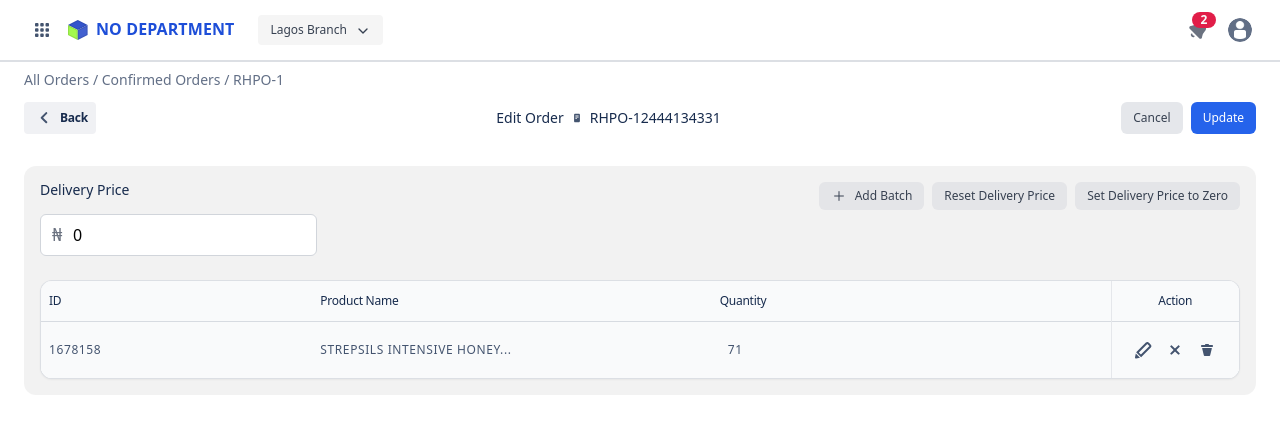
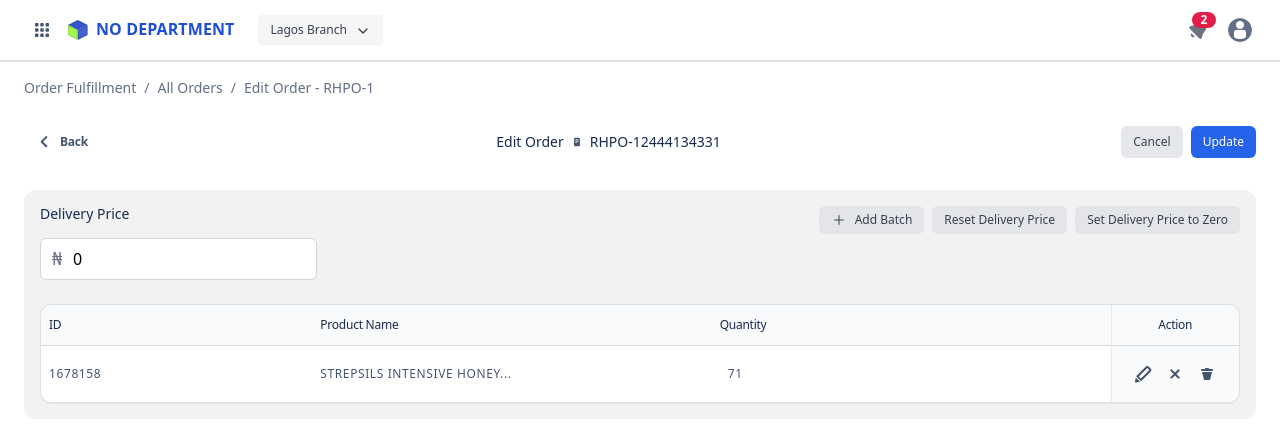
Before and after one commit to Ahamisi/rm-frontend, a Vue app: page /outbound/orders/1/edit in a window 1280 px wide. Shown: the top 442 px of the page. Built offline with nearby package versions, Linux system fonts and the light colour scheme.

Commit message:
Back button Correction

```diff
--- a/src/views/Components/ui/Breadcrumb.vue
+++ b/src/views/Components/ui/Breadcrumb.vue
@@ -1,40 +1,30 @@
 <template>
-  <nav class="flex items-center space-x-1 text-[14px] text-gray-500 mb-[12px] mt-[6px]">
-    <template v-for="(item, index) in items" :key="index">
-      <!-- Breadcrumb Item -->
-      <div class="flex items-center">
-        <!-- Link or Text -->
+  <div class="bg-white px-6 py-4">
+    <nav class="text-[#626F86] text-sm space-x-2">
+      <template v-for="(item, index) in items" :key="index">
+        <!-- Clickable breadcrumb item -->
         <router-link
-          v-if="item.to && index !== items.length - 1"
+          v-if="item.to && index < items.length - 1"
           :to="item.to"
-          class="hover:text-gray-700 transition-colors"
+          class="hover:text-gray-800"
         >
           {{ item.label }}
         </router-link>
-        <span
-          v-else
-          :class="[
-            index === items.length - 1
-              ? 'text-[#626F86] '
-              : 'text-[#626F86]'
-          ]"
-        >
-          {{ item.label }}
-        </span>
-      </div>
 
-      <!-- Separator -->
-      <div v-if="index < items.length - 1" class="flex items-center">
-        <span class="mx-1">/</span>
-      </div>
-    </template>
-  </nav>
+        <!-- Non-clickable breadcrumb item (current page) -->
+        <span v-else class="">{{ item.label }}</span>
+
+        <!-- Separator (not after last item) -->
+        <span v-if="index < items.length - 1">/</span>
+      </template>
+    </nav>
+  </div>
 </template>
 
 <script setup lang="ts">
 interface BreadcrumbItem {
   label: string;
-  to?: string | object;
+  to?: string | { name: string; params?: Record<string, any> };
 }
 
 defineProps<{
--- a/src/views/Components/ui/Button.vue
+++ b/src/views/Components/ui/Button.vue
@@ -40,6 +40,7 @@
   - gray-btn: Secondary actions (Cancel, View)
   - red-btn: Destructive actions (Delete, Remove)
   - yellow-btn: Warning actions (Discard, Reset)
+  - transparent-btn: Transparent actions (Back, Close) - transparent background with gray hover
 -->
 <template>
   <component
@@ -59,7 +60,7 @@
 import { computed } from 'vue'
 
 interface Props {
-  type: "gray-btn" | "blue-btn" | "yellow-btn" | "red-btn"
+  type: "gray-btn" | "blue-btn" | "yellow-btn" | "red-btn" | "transparent-btn"
   disabled?: boolean
   onClick?: () => void
   classStyle?: string
@@ -158,6 +159,15 @@ const handleClick = (event: Event) => {
   background: rgba(206, 172, 60, 1);
 }
 
+.transparent-btn {
+  background: transparent;
+  color: rgba(68, 84, 111, 1);
+}
+
+.transparent-btn:hover:not(:disabled) {
+  background: rgba(8, 25, 55, 0.16);
+}
+
 /* Link styling */
 a.download_btn {
   text-decoration: none;
--- a/src/views/Pages/Outbound/EditOrder.vue
+++ b/src/views/Pages/Outbound/EditOrder.vue
@@ -2,12 +2,12 @@
   <div class="fixed top-0 left-0 flex items-center justify-center w-full h-screen bg-black bg-opacity-50" v-if="loading">
     <LoadingState />
   </div>
-  <div class="px-6 erp_dashboard_wrapper">
-    <!-- Header -->
-    <PageTitle :title="getTitle" />
+  <div class="erp_dashboard_wrapper">
+    <!-- Breadcrumb -->
+    <Breadcrumb :items="breadcrumbItems" />
 
-    <div class="flex flex-wrap items-center gap-2 mb-8 md:justify-between create_grn_header_wrapper pt-[12px]">
-      <Button type="gray-btn" :onClick="goBack" classStyle="flex items-center rounded hover:bg-gray-200">
+    <div class="flex flex-wrap items-center gap-2 mb-8 md:justify-between create_grn_header_wrapper pt-[12px] px-6">
+      <Button type="transparent-btn" :onClick="goBack" classStyle="flex items-center rounded hover:bg-gray-200">
         <svg width="24" height="24" viewBox="0 0 24 24" fill="none" xmlns="http://www.w3.org/2000/svg">
           <path fill-rule="evenodd" clip-rule="evenodd"
             d="M9.0047 10.9951L13.5977 6.40205C13.6893 6.3086 13.7985 6.23422 13.919 6.18324C14.0395 6.13225 14.1689 6.10565 14.2998 6.10499C14.4306 6.10433 14.5603 6.12962 14.6813 6.17939C14.8023 6.22915 14.9123 6.30242 15.0048 6.39494C15.0973 6.48747 15.1706 6.59742 15.2204 6.71844C15.2701 6.83945 15.2954 6.96913 15.2948 7.09998C15.2941 7.23083 15.2675 7.36025 15.2165 7.48076C15.1655 7.60126 15.0912 7.71047 14.9977 7.80205L11.0977 11.7021L14.9977 15.6021C15.1803 15.7883 15.2819 16.0392 15.2806 16.3C15.2793 16.5608 15.1751 16.8106 14.9907 16.995C14.8062 17.1795 14.5565 17.2837 14.2956 17.285C14.0348 17.2863 13.784 17.1846 13.5977 17.0021L9.0047 12.4101C8.81723 12.2225 8.71191 11.9682 8.71191 11.7031C8.71191 11.4379 8.81723 11.1836 9.0047 10.9961V10.9951Z"
@@ -36,7 +36,7 @@
     </div>
 
     <!-- Combined Delivery Price and Products Section -->
-    <div class="p-4 rounded-xl items_wrapper">
+    <div class="p-4 rounded-xl items_wrapper mx-6">
       <!-- Header with actions -->
       <div class="flex justify-between items-start mb-6">
         <div>
@@ -85,7 +85,7 @@
               </tr>
             </thead>
             <tbody class="bg-white divide-y divide-gray-200">
-              <tr v-for="(item, index) in order.items" :key="item.id" class="bg-gray-50">
+              <tr v-for="(item, index) in order.items" :key="item.id" class="bg-white">
                 <!-- Normal row -->
                 <template v-if="itemUnavailableIndex !== index && returnToStockIndex !== index">
                   <td class="px-2 py-3 tracking-wider text-left">{{ item.id }}</td>
@@ -96,7 +96,7 @@
                       </button>
                     </Tooltip>
                   </td>
-                  <td class="px-2 py-3 tracking-wider text-left">
+                  <td :class="['px-2 tracking-wider text-left', editingQuantity === index ? 'py-2' : 'py-3']">
                     <!-- Normal quantity display -->
                     <span v-if="editingQuantity !== index" @click="startEditQuantity(index)" class="cursor-pointer hover:bg-gray-100 px-2 py-1 rounded">
                       {{ item.quantity }}
@@ -108,7 +108,7 @@
                       v-model="item.quantity"
                       type="number"
                       min="1"
-                      class="w-[60%] px-2 pb-1 border border-gray-300 rounded focus:outline-none focus:ring-2 focus:ring-blue-500"
+                      class="w-[50%] h-[30px] px-2 pb-1 border border-gray-300 rounded focus:outline-none focus:ring-2 focus:ring-blue-500"
                       @keyup.enter="updateQuantity(index)"
                       @keyup.escape="cancelEditQuantity(index)"
                       :id="`quantityInput-${index}`"
@@ -300,7 +300,7 @@
 </template>
 
 <script setup lang="ts">
-import PageTitle from "@/views/Components/header/PageTitle.vue";
+import Breadcrumb from "@/views/Components/ui/Breadcrumb.vue";
 import { ref, onMounted, computed, nextTick } from "vue";
 import { useRoute, useRouter } from "vue-router";
 import { useToast } from "vue-toastification";
@@ -353,7 +353,11 @@ const returnToStockIndex = ref(null);
 const itemToDelete = ref(null);
 const itemToReturn = ref(null);
 
-const getTitle = computed(() => `All Orders / Confirmed Orders / ${order.value?.order_no}`);
+const breadcrumbItems = computed(() => [
+  { label: 'Order Fulfillment', to: { name: 'outbound.order-fulfillment' } },
+  { label: 'All Orders', to: { name: 'outbound.orders' } },
+  { label: `Edit Order - ${order.value?.order_no || 'Loading...'}` }
+]);
 
 // Load order data
 onMounted(async () => {
--- a/src/views/Pages/Outbound/LogBookEdit.vue
+++ b/src/views/Pages/Outbound/LogBookEdit.vue
@@ -11,12 +11,12 @@
     <!-- Header -->
     <div class="flex items-center justify-between mb-6">
       <!-- Left: Back button -->
-      <button @click="goBack" class="flex items-center gap-2 text-gray-600 hover:text-gray-800">
+      <Button type="transparent-btn" :onClick="goBack" classStyle="flex items-center gap-2 text-gray-600 hover:text-gray-800">
         <svg width="24" height="24" viewBox="0 0 24 24" fill="none" xmlns="http://www.w3.org/2000/svg">
           <path fill-rule="evenodd" clip-rule="evenodd" d="M9.0047 10.9951L13.5977 6.40205C13.6893 6.3086 13.7985 6.23422 13.919 6.18324C14.0395 6.13225 14.1689 6.10565 14.2998 6.10499C14.4306 6.10433 14.5603 6.12962 14.6813 6.17939C14.8023 6.22915 14.9123 6.30242 15.0048 6.39494C15.0973 6.48747 15.1706 6.59742 15.2204 6.71844C15.2701 6.83945 15.2954 6.96913 15.2948 7.09998C15.2941 7.23083 15.2675 7.36025 15.2165 7.48076C15.1655 7.60126 15.0912 7.71047 14.9977 7.80205L11.0977 11.7021L14.9977 15.6021C15.1803 15.7883 15.2819 16.0392 15.2806 16.3C15.2793 16.5608 15.1751 16.8106 14.9907 16.995C14.8062 17.1795 14.5565 17.2837 14.2956 17.285C14.0348 17.2863 13.784 17.1846 13.5977 17.0021L9.0047 12.4101C8.81723 12.2225 8.71191 11.9682 8.71191 11.7031C8.71191 11.4379 8.81723 11.1836 9.0047 10.9961V10.9951Z" fill="#44546F"/>
         </svg>
         <span class="text-sm font-medium">Back</span>
-      </button>
+      </Button>
 
       <!-- Center: Edit Log Book title with OrderHeader -->
       <OrderHeader
@@ -103,6 +103,7 @@ import Breadcrumb from '@/views/Components/ui/Breadcrumb.vue'
 import OrderHeader from '@/views/Components/ui/OrderHeader.vue'
 // @ts-ignore
 import SuccessAlertToast from '@/views/Components/SuccessAlertToast.vue'
+import Button from '@/views/Components/ui/Button.vue'
 
 const router = useRouter()
 const route = useRoute()
--- a/src/views/Pages/Outbound/PickingList.vue
+++ b/src/views/Pages/Outbound/PickingList.vue
@@ -12,7 +12,7 @@
     <!-- Header -->
     <div class="px-6 py-4 bg-white flex items-center justify-between">
       <!-- Back Button (Far Left) -->
-      <Button type="gray-btn" :onClick="goBack" classStyle="text-[#44546F] hover:text-gray-800 p-1">
+      <Button type="transparent-btn" :onClick="goBack" classStyle="p-1">
         <svg width="24" height="24" viewBox="0 0 24 24" fill="none" xmlns="http://www.w3.org/2000/svg">
           <path fill-rule="evenodd" clip-rule="evenodd" d="M9.0047 10.9951L13.5977 6.40205C13.6893 6.3086 13.7985 6.23422 13.919 6.18324C14.0395 6.13225 14.1689 6.10565 14.2998 6.10499C14.4306 6.10433 14.5603 6.12962 14.6813 6.17939C14.8023 6.22915 14.9123 6.30242 15.0048 6.39494C15.0973 6.48747 15.1706 6.59742 15.2204 6.71844C15.2701 6.83945 15.2954 6.96913 15.2948 7.09998C15.2941 7.23083 15.2675 7.36025 15.2165 7.48076C15.1655 7.60126 15.0912 7.71047 14.9977 7.80205L11.0977 11.7021L14.9977 15.6021C15.1803 15.7883 15.2819 16.0392 15.2806 16.3C15.2793 16.5608 15.1751 16.8106 14.9907 16.995C14.8062 17.1795 14.5565 17.2837 14.2956 17.285C14.0348 17.2863 13.784 17.1846 13.5977 17.0021L9.0047 12.4101C8.81723 12.2225 8.71191 11.9682 8.71191 11.7031C8.71191 11.4379 8.81723 11.1836 9.0047 10.9961V10.9951Z" fill="#44546F"/>
         </svg>
```
